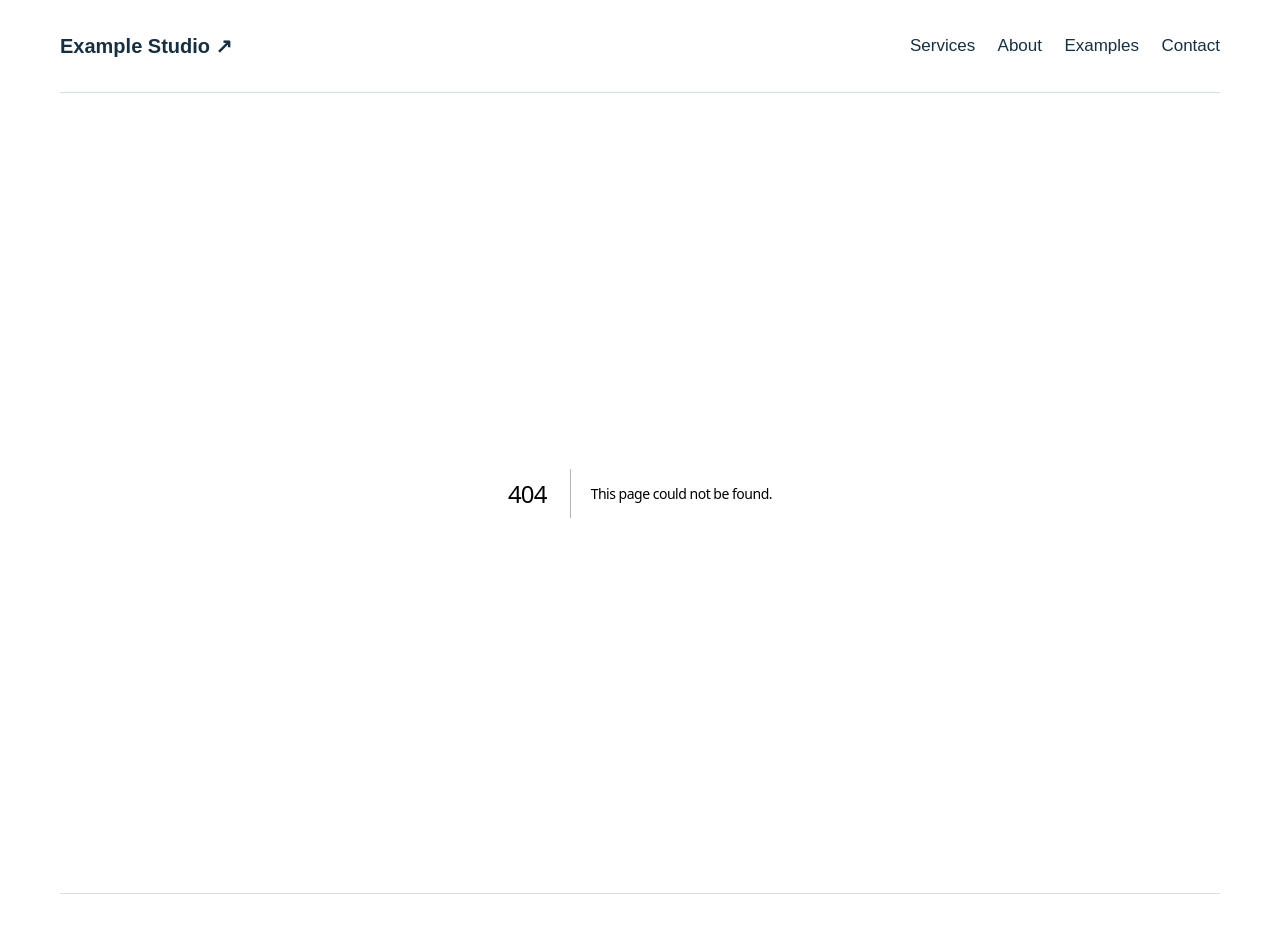
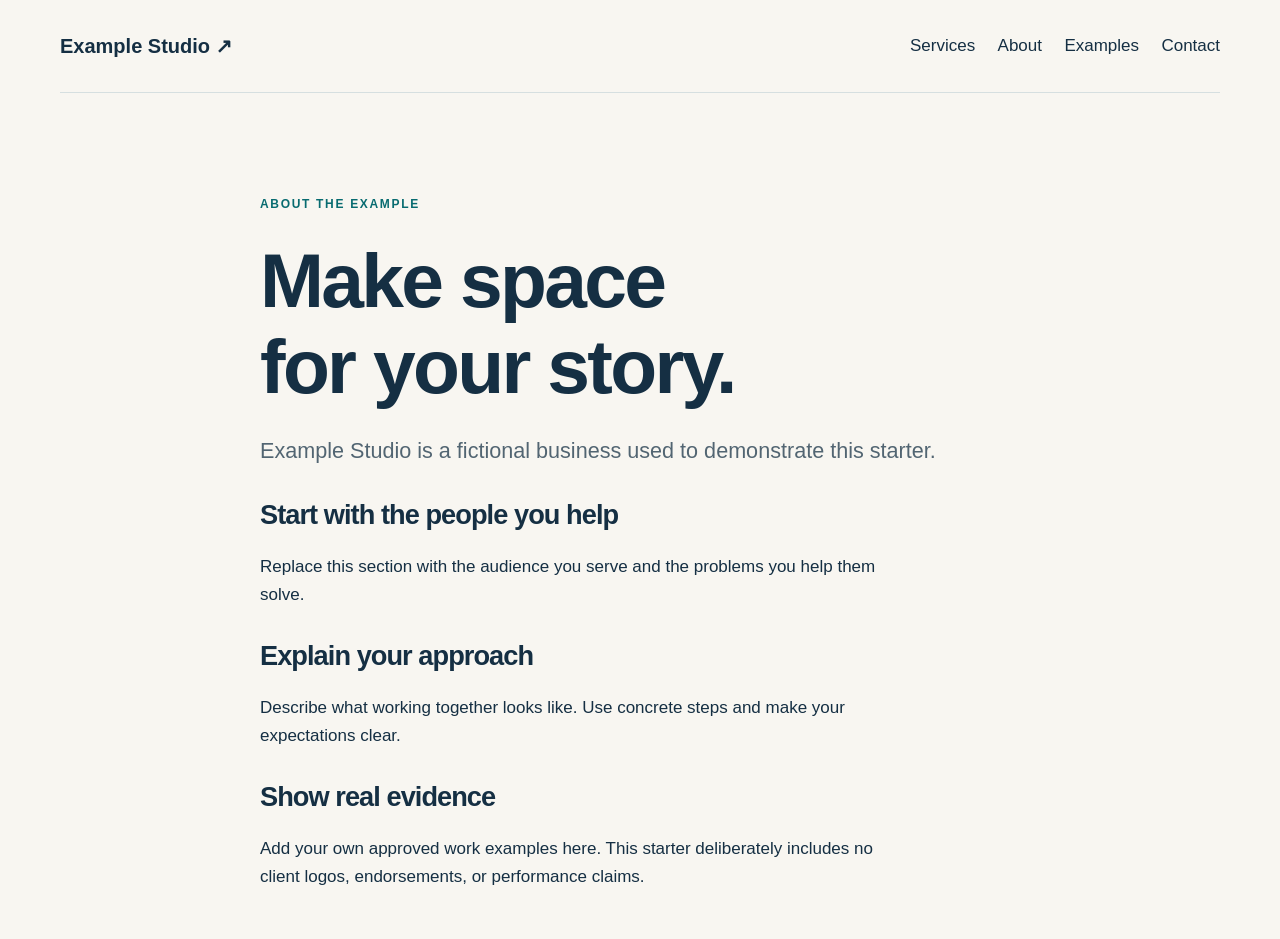
Before and after one commit to mariesxma/business-website-starter, a Next.js app: page /about in a window 1280 px wide. Before the commit this address had no page. Shown: the top 939 px of the page. Built offline with nearby package versions, Linux system fonts and the light colour scheme.

Commit message:
Build a generic about page

```diff
--- /dev/null
+++ b/app/about/page.tsx
@@ -0,0 +1,26 @@
+export default function About() {
+  return (
+    <section className="section container prose">
+      <p className="eyebrow">About the example</p>
+      <h1>Make space for your story.</h1>
+      <p className="lede">
+        Example Studio is a fictional business used to demonstrate this starter.
+      </p>
+      <h2>Start with the people you help</h2>
+      <p>
+        Replace this section with the audience you serve and the problems you
+        help them solve.
+      </p>
+      <h2>Explain your approach</h2>
+      <p>
+        Describe what working together looks like. Use concrete steps and make
+        your expectations clear.
+      </p>
+      <h2>Show real evidence</h2>
+      <p>
+        Add your own approved work examples here. This starter deliberately
+        includes no client logos, endorsements, or performance claims.
+      </p>
+    </section>
+  );
+}
```
